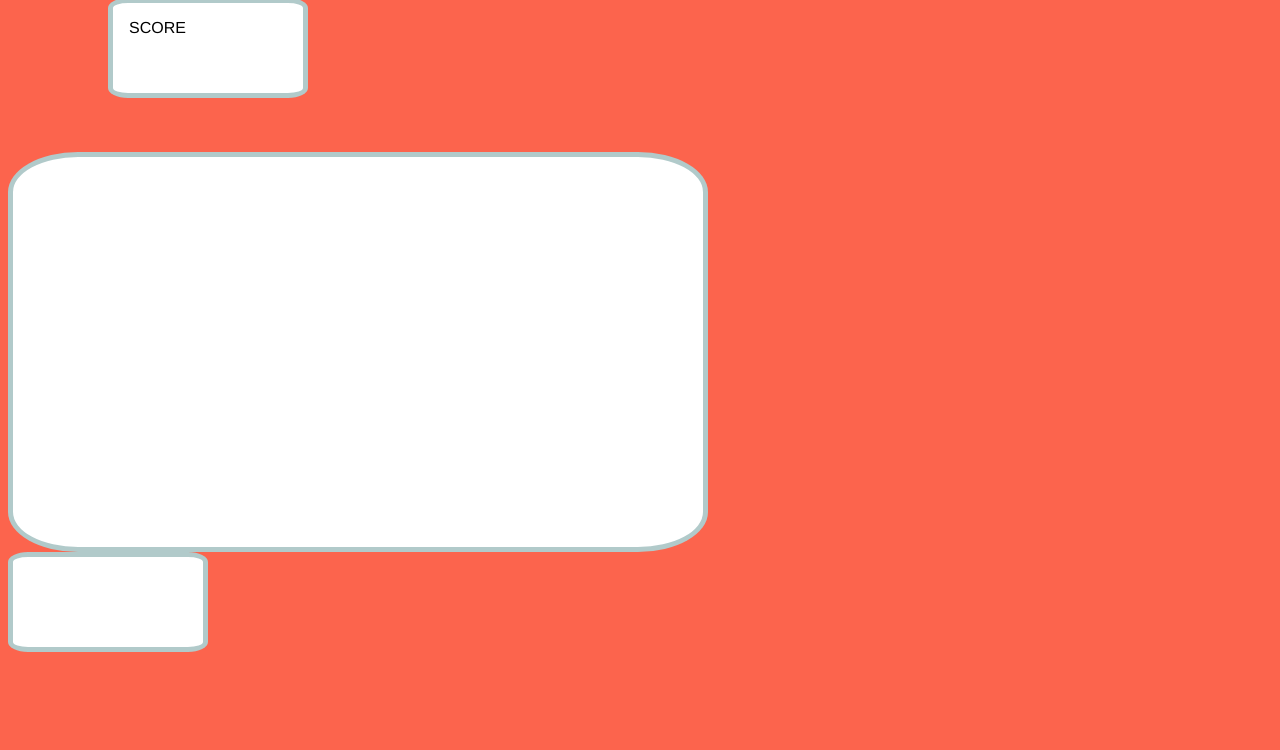
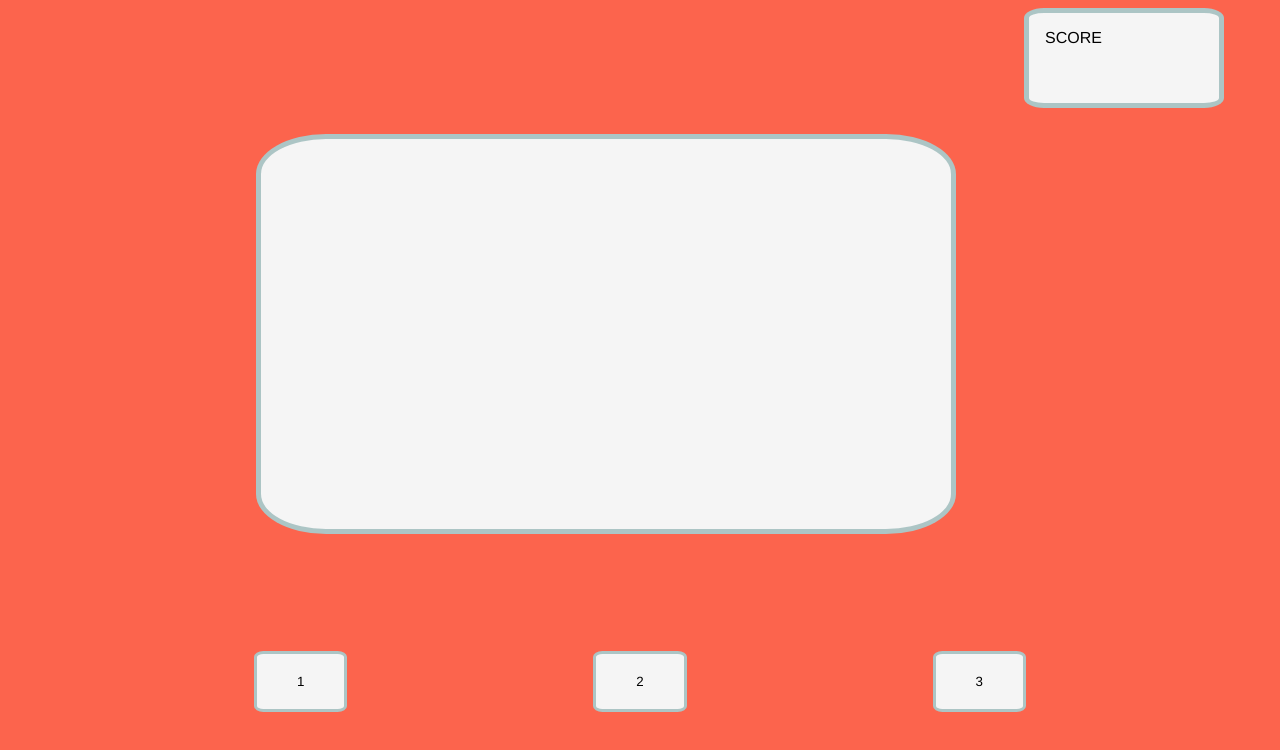
Before and after one commit to d0uble0deven/unit1_project, a plain HTML site: page index.html in a window 1280 px wide. Drawn offline with Linux system fonts and the light colour scheme.

Commit message:
set up button in css

```diff
--- a/css/main.css
+++ b/css/main.css
@@ -1,3 +1,4 @@
+/* base */
 html, * {
     font-family: helvetica;
     box-sizing: border-box;
@@ -5,38 +6,72 @@ html, * {
 body {
     height: 100vh;
     background-color: rgb(252, 100, 77);
+    display: flex;
+    flex-direction: column;
   }
-#grid {
-    display: grid;
-    grid-template-rows: 10vw 30vw 10vw;
-    grid-gap: 1em;
+
+
+/* top */
+#top {
+    height: 150px;
+    width: auto;
   }
-#display{
-    height: 400px;
-    width: 700px;
-    background: white;
-    border: 5px solid rgba(100,150,150,.5);
-    border-radius: 10%;
-    padding: 1em;
-  }
-  #score {
-    background: white;
+#score {
+    background: whitesmoke;
     border: 5px solid rgba(100,150,150,.5);
     border-radius: 10%;
     height: 100px;
     width: 200px;
     padding: 1em;
+    position: absolute;
+    left: 80%;
+  }
 
-    position: relative;
-    bottom: 10px;
-    left: 100px;
+  span{
+    align-items: center;
+    text-align: center;
   }
-  #bttn {
-    padding: 1em;
-    background: white;
+
+
+
+/* middle */
+#middle {
+    height: 500px;
+    width: auto;
+  }
+#display{
+    height: 400px;
+    width: 700px;
+    background: whitesmoke;
     border: 5px solid rgba(100,150,150,.5);
     border-radius: 10%;
-    height: 100px;
-    width: 200px;
     padding: 1em;
+    justify-content: center;
+    align-items: center;
+    align-content: center;
+    position: absolute;
+    left: 20%;
+    right: 20%;
   }
+
+
+
+
+/* bottom */
+#bottom {
+    display: flex;
+    height: 300px;
+    width: auto;
+    justify-content: space-evenly;
+    align-items: center;
+    flex-wrap: wrap;
+  }
+button {
+    border: 3px solid rgba(100,150,150,.5);
+    border-radius: 10%;
+    background: whitesmoke;
+    /* margin: 100px; */
+    flex-wrap: wrap;
+    justify-content: space-between;
+    padding: 20px 40px;
+}
--- a/index.html
+++ b/index.html
@@ -8,19 +8,22 @@
     <!-- <script defer src="js/main.js"></script> -->
     <title>Document</title>
 </head>
-<body id="grid">
+<body>
+
         <section id="top">
-            <div id="score">SCORE</div>
+            <div id="score"><span>SCORE</span></div>
         </section>
+
         <section id="middle">
             <div id="display"></div>
         </section>
+
         <section id="bottom">
-            <div id="bttn">
-                <span id="bttn1"></span>
-                <span id="bttn2"></span>
-                <span id="bttn3"></span>
-            </div>
+
+                <button class="bttn" id="bttn1">1</button>
+                <button class="bttn" id="bttn2">2</button>
+                <button class="bttn" id="bttn3">3</button>
+
         </section>
 </body>
 </html>
```
Also changed, not shown: readme.md.
